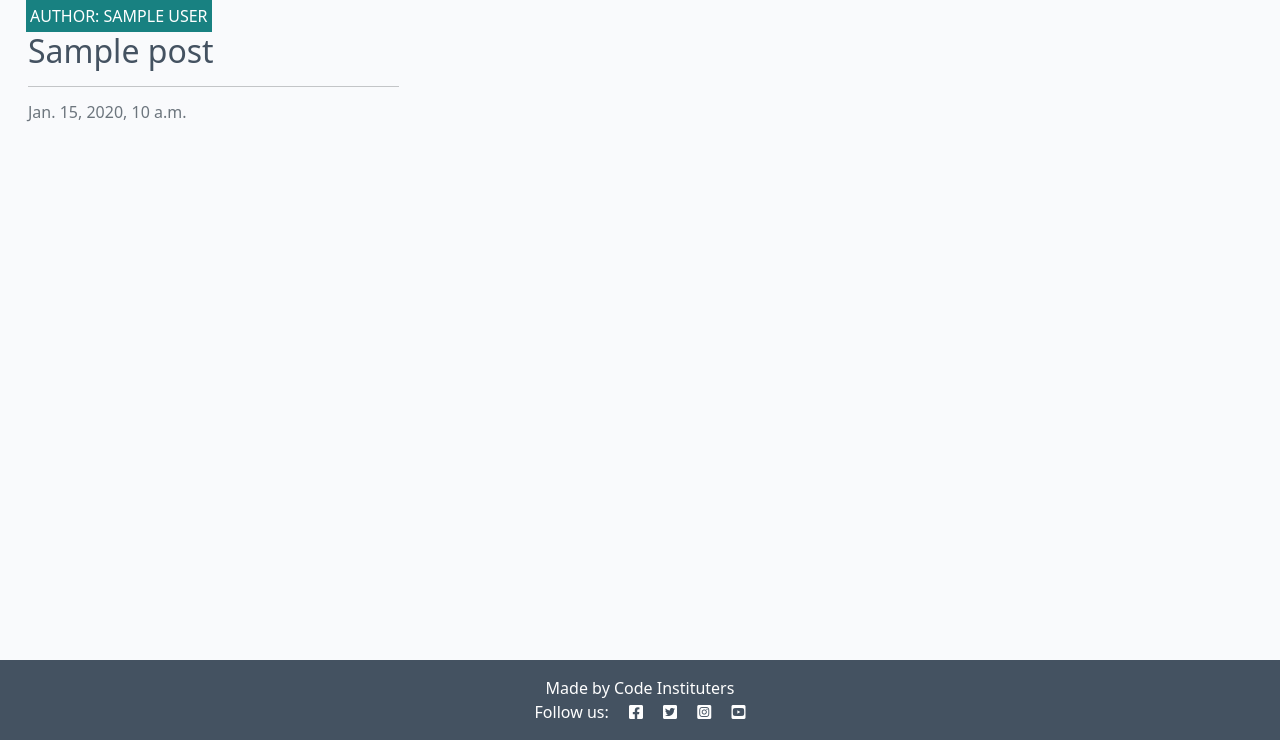
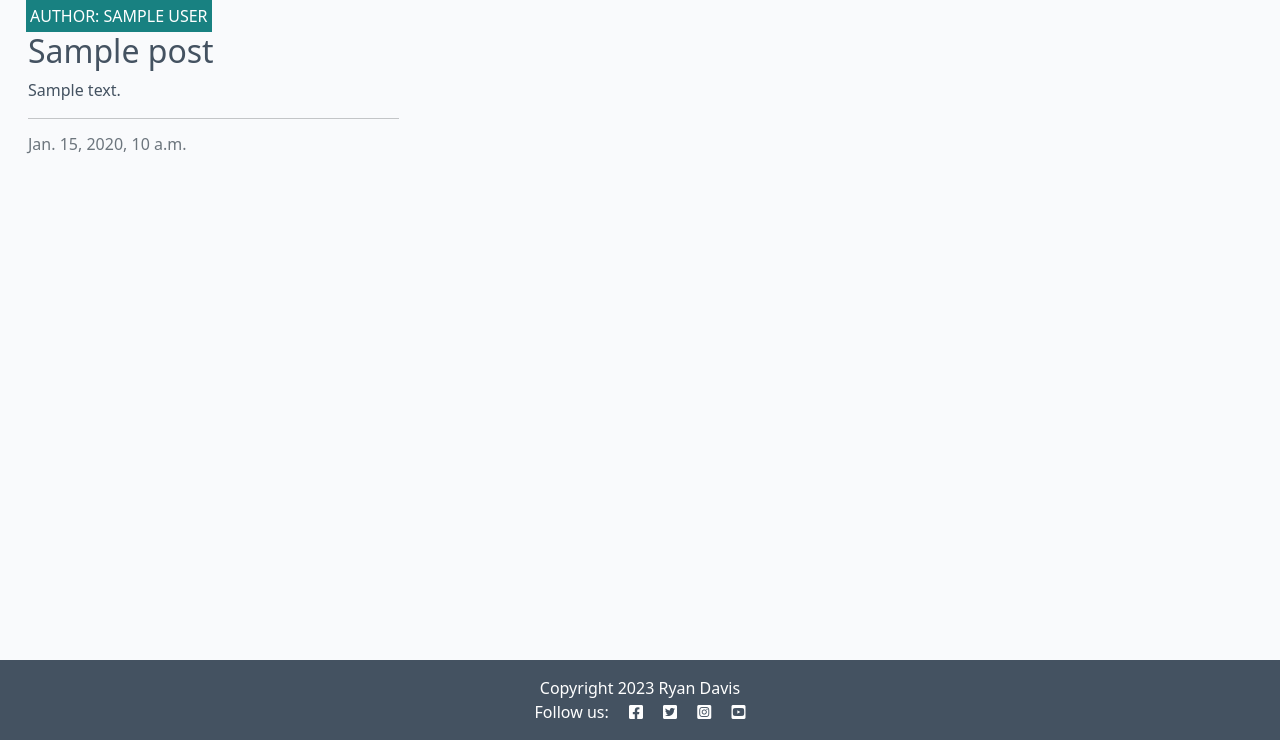
Before and after one commit to ryan-a-davis365/django-blog, a Django app: template blog/templates/blog/index.html in a window 1280 px wide. Shown: the part 60-800 px from the top of the page. Run offline with Django 4.2, Linux system fonts and the light colour scheme; the template is opened without the code that fills it: most values are stand-ins (such as "Sample title", 1, 10 or a date in 2020).

Commit message:
feat: added index html and base.html

```diff
--- a/blog/templates/blog/index.html
+++ b/blog/templates/blog/index.html
@@ -18,8 +18,9 @@
                                     <p class="author">Author: {{ post.author }}</p>
                                 </div>
                             </div>
-                            <a href="#" class="post-link">
+                            <a href="{% url 'post_detail' post.slug %}" class="post-link">
                                 <h2 class="card-title">{{ post.title }}</h2>
+                                <p class="card-text">{{ post.excerpt }}</p>
                             </a>
 
                             <hr />
@@ -40,6 +41,9 @@
     {% if is_paginated %}
     <nav aria-label="Page navigation">
         <ul class="pagination justify-content-center">
+            {% if page_obj.has_previous %}
+            <li><a href="?page={{ page_obj.previous_page_number }}" class="page-link">&laquo; PREV </a></li>
+            {% endif %}
             {% if page_obj.has_next %}
             <li><a href="?page={{ page_obj.next_page_number }}" class="page-link"> NEXT &raquo;</a></li>
             {% endif %}
@@ -50,3 +54,7 @@
 
 <!-- index.html content ends here -->
 {% endblock %}
+
+{% block copyright %}
+    Copyright 2023 Ryan Davis
+{% endblock %}
--- a/templates/base.html
+++ b/templates/base.html
@@ -20,9 +20,9 @@
     <!-- Bootstrap CSS -->
     <link href="https://cdn.jsdelivr.net/npm/bootstrap@5.0.1/dist/css/bootstrap.min.css" rel="stylesheet"
         integrity="sha384-+0n0xVW2eSR5OomGNYDnhzAbDsOXxcvSN1TPprVMTNDbiYZCxYbOOl7+AMvyTG2x" crossorigin="anonymous">
+
     <!-- Custom CSS -->
     <link rel="stylesheet" href="{% static 'css/style.css' %}">
-
 </head>
 
 <body class="d-flex flex-column h-100 main-bg">
@@ -40,7 +40,7 @@
                 <ul class="navbar-nav me-auto mb-2 mb-lg-0">
                     <li class="nav-item">
                         <a class="nav-link {% if request.path == home_url %}active{% endif %}" aria-current="page"
-                            href="#">Home</a>
+                            href="{% url 'home' %}">Home</a>
                     </li>
 
                 </ul>
@@ -61,7 +61,11 @@
 
     <!-- Footer -->
     <footer class="footer mt-auto py-3 dark-bg">
-        <p class="m-0 text-center text-white">Made by Code Instituters</p>
+        <p class="m-0 text-center text-white">
+        {% block copyright %}
+            Made by Code Instituters
+        {% endblock copyright %}
+</p>
         <p class="m-0 text-center text-white">Follow us: <i class="fab fa-facebook-square ms-3"></i>
             <i class="fab fa-twitter-square ms-3"></i>
             <i class="fab fa-instagram-square ms-3"></i>
@@ -72,6 +76,7 @@
     <script src="https://cdn.jsdelivr.net/npm/bootstrap@5.0.1/dist/js/bootstrap.bundle.min.js"
         integrity="sha384-gtEjrD/SeCtmISkJkNUaaKMoLD0//ElJ19smozuHV6z3Iehds+3Ulb9Bn9Plx0x4" crossorigin="anonymous">
         </script>
+        <script src="{% static 'js/script.js' %}"></script>
 </body>
 
 </html>
```
